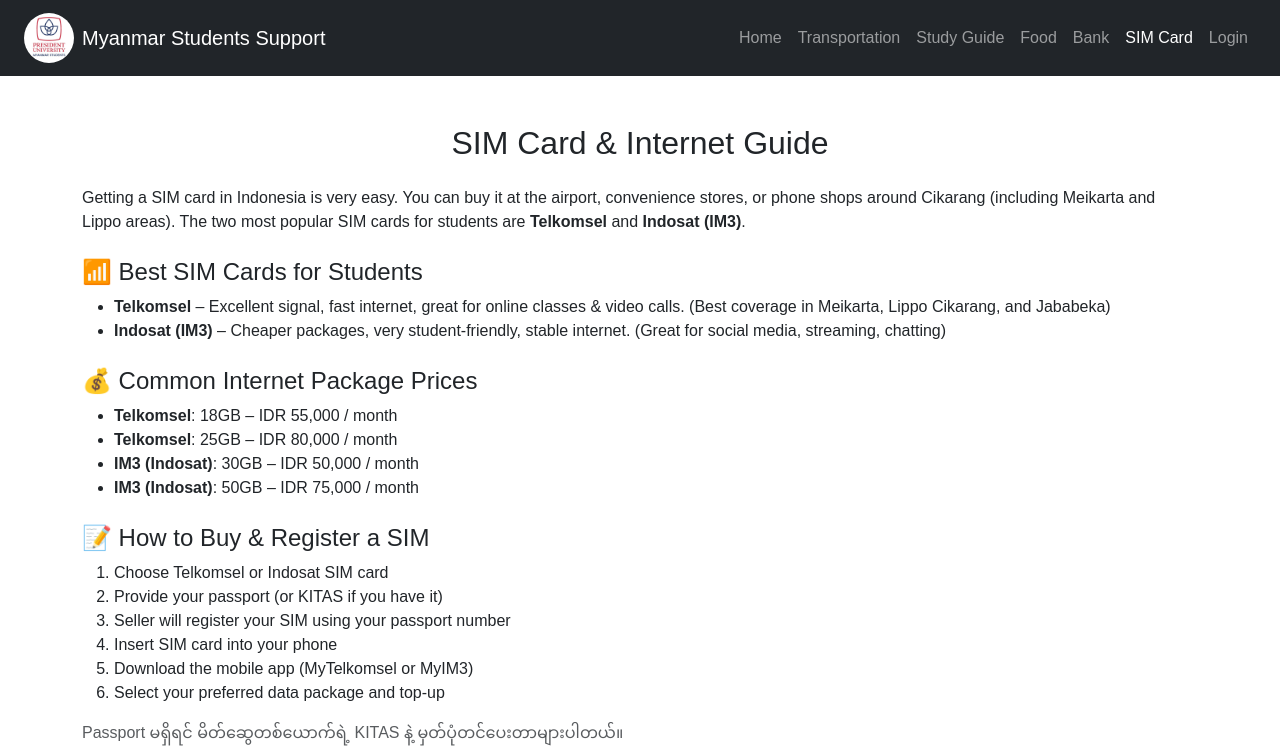
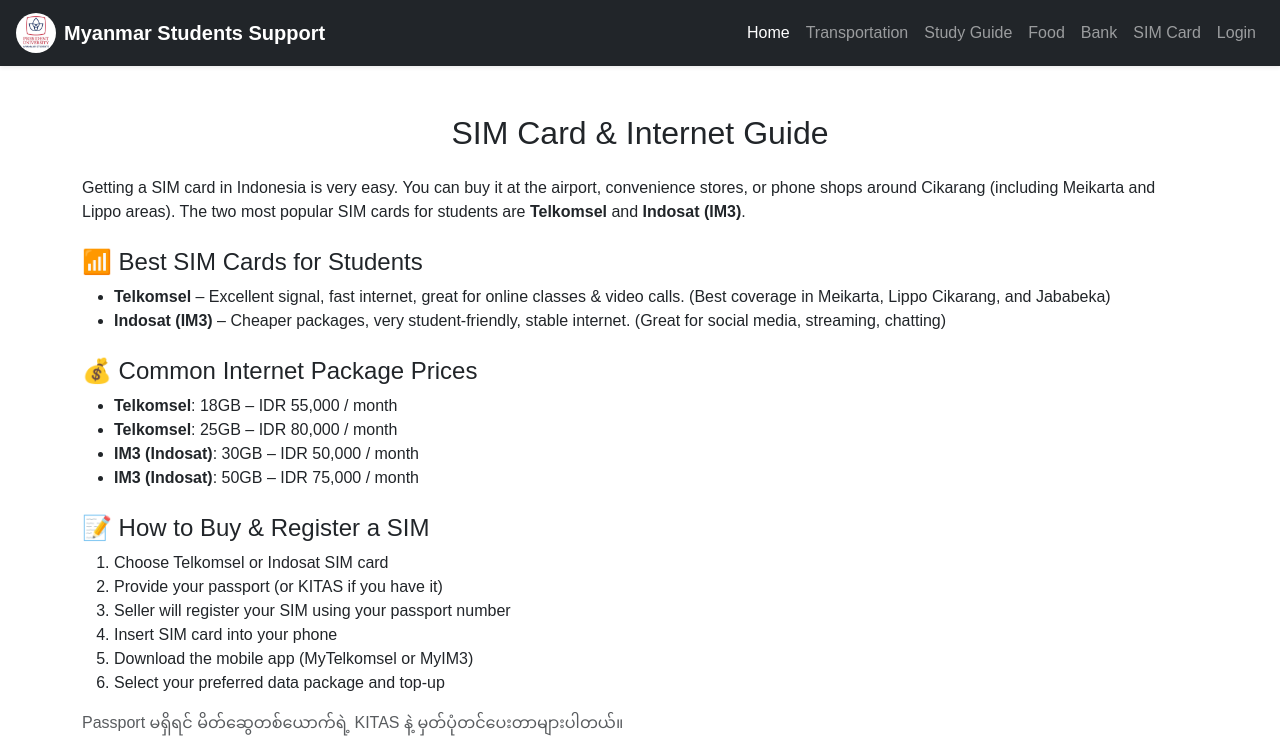
Before and after one commit to kevinnake001-stack/MyanmarCommunityWebProgrammingPj2, a plain HTML site: page sim.html in a window 1280 px wide. Shown: the top 756 px of the page. Drawn offline with nearby package versions, Linux system fonts and the light colour scheme.

Commit message:
final4 updated

```diff
--- a/sim.html
+++ b/sim.html
@@ -10,26 +10,30 @@
 <body>
 
   <!-- Navbar -->
-  <nav class="navbar navbar-expand-lg navbar-dark bg-dark sticky-top">
-    <div class="container-fluid px-4">
+  <nav class="navbar navbar-expand-lg navbar-dark bg-dark sticky-top shadow-sm">
+    <div class="container-fluid px-3">
+
       <a class="navbar-brand d-flex align-items-center" href="index.html">
-        <img src="img/logo.png" alt="Logo" width="50" height="50" class="me-2 rounded-logo">
-        <span>Myanmar Students Support</span>
+        <img src="img/logo.png" alt="Logo" class="me-2 rounded-logo" style="width:40px; height:40px;">
+        <span class="fw-bold">Myanmar Students Support</span>
       </a>
+
       <button class="navbar-toggler" type="button" data-bs-toggle="collapse" data-bs-target="#navbarNav">
         <span class="navbar-toggler-icon"></span>
       </button>
+
       <div class="collapse navbar-collapse justify-content-end" id="navbarNav">
-        <ul class="navbar-nav">
-          <li class="nav-item"><a class="nav-link" href="index.html">Home</a></li>
+        <ul class="navbar-nav ms-auto text-center">
+          <li class="nav-item"><a class="nav-link active" href="index.html">Home</a></li>
           <li class="nav-item"><a class="nav-link" href="transportation.html">Transportation</a></li>
           <li class="nav-item"><a class="nav-link" href="study.html">Study Guide</a></li>
           <li class="nav-item"><a class="nav-link" href="food.html">Food</a></li>
           <li class="nav-item"><a class="nav-link" href="bank.html">Bank</a></li>
-          <li class="nav-item"><a class="nav-link active" href="sim.html">SIM Card</a></li>
+          <li class="nav-item"><a class="nav-link" href="sim.html">SIM Card</a></li>
           <li class="nav-item"><a class="nav-link" href="LoginSec.html">Login</a></li>
         </ul>
       </div>
+
     </div>
   </nav>
 
```
Also changed, not shown: bank.html (+11 -7 lines), food.html (+11 -7 lines), study.html (+11 -7 lines), transportation.html (+11 -7 lines).
